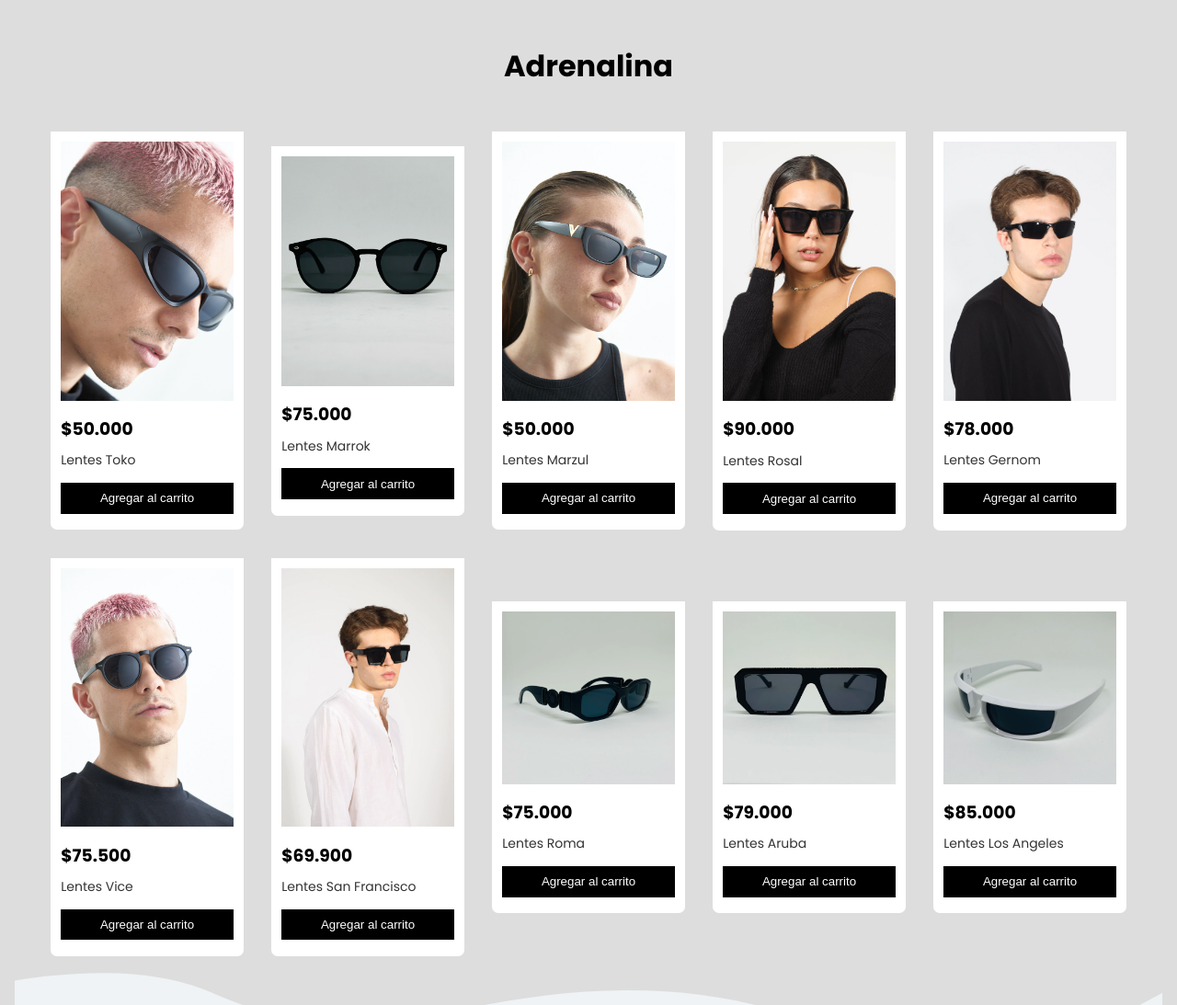
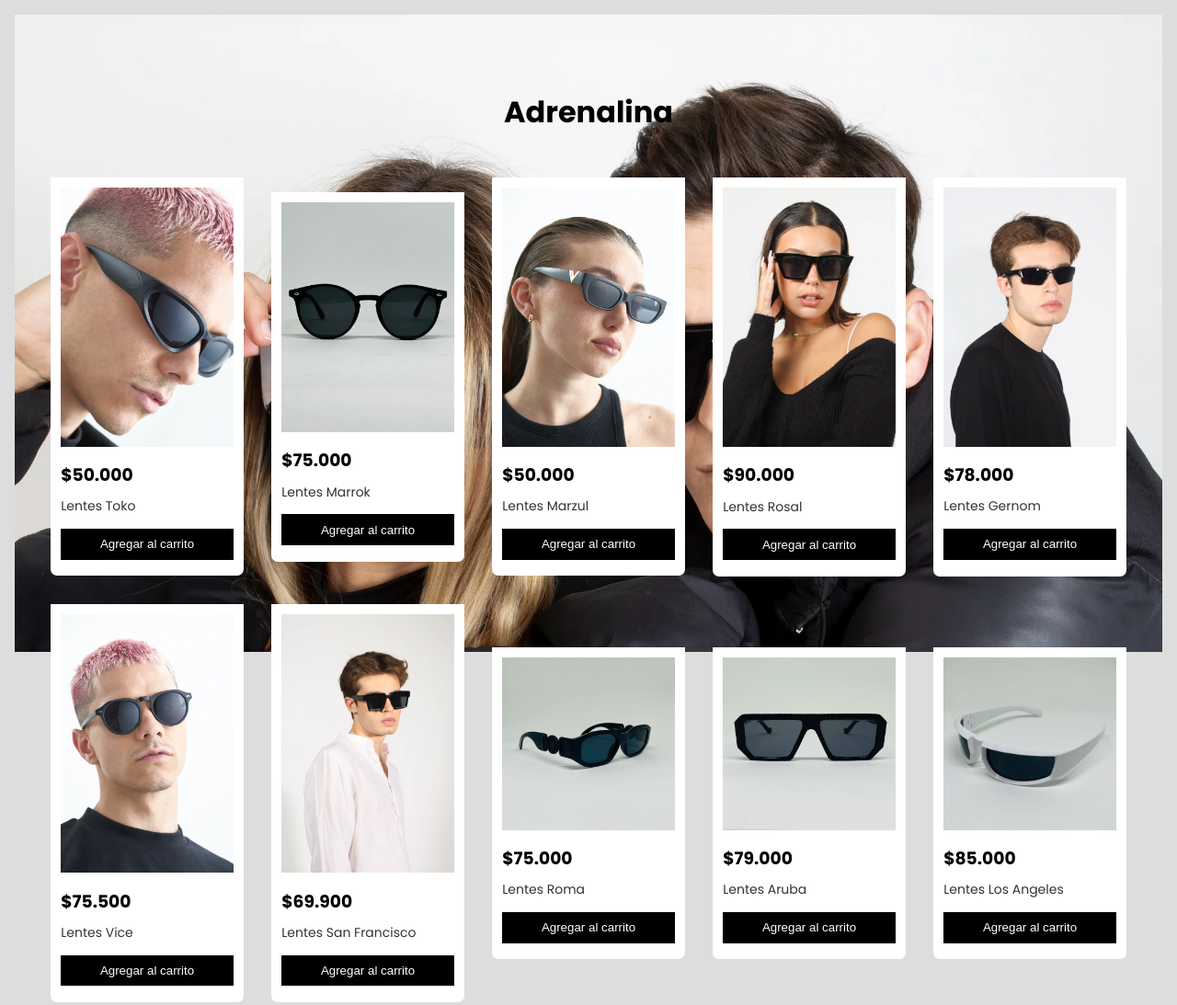
Before and after one commit to LuchesiGerman/ProyectoJavascript, a plain HTML site: page index.html in a window 1280 px wide. Shown: the top 1093 px of the page at 92% size. Drawn offline with Linux system fonts and the light colour scheme.

Commit message:
agregando fotot portada

```diff
--- a/index.html
+++ b/index.html
@@ -12,6 +12,10 @@
     <link rel="stylesheet" href="styless.css">
 
     <title>Adrenalina</title>
+    <div class="imagenGrande">
+        <img src="images/portada.webp" alt="">
+    </imagenGrande></div>
+
 </head>
 <body>
     <header>
--- a/styless.css
+++ b/styless.css
@@ -17,7 +17,10 @@ body{
     flex-wrap: wrap;
     padding: 1em;
 }
+.imagenGrande{
+    height: 50px;
 
+}
 h1{
     width: 100%;
     text-align:center;
```
Also changed, not shown: images/portada.webp (added).
